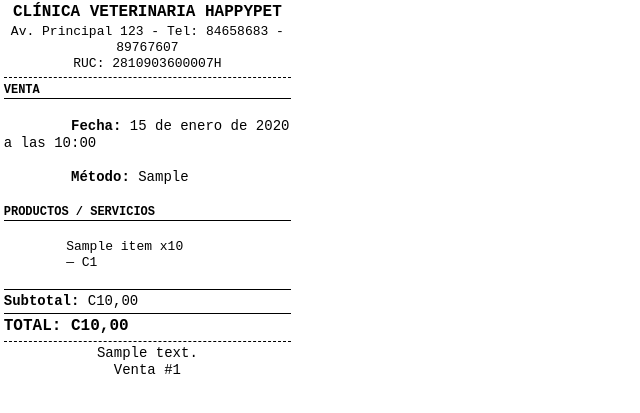
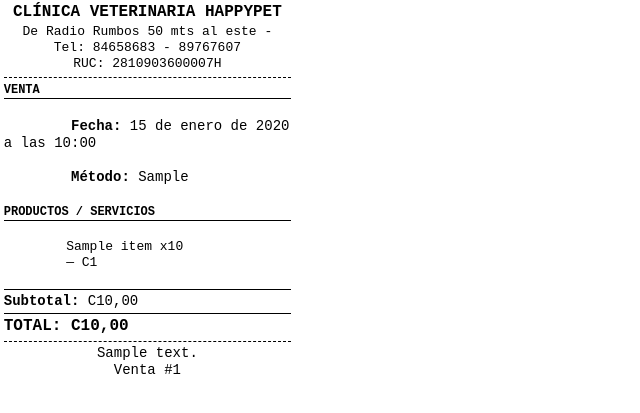
Before and after one commit to Antoduarte/happypet-inventory, a Django app: template backend/happypet/sales/templates/sales/ticket_print.html in a window 1280 px wide. Shown: the top 413 px of the page, without its empty margins (0-640 px from the left). Run offline with Django 5.2, Linux system fonts and the light colour scheme; tables that the repository leaves empty hold one stand-in row (values such as "Sample post"); the template is opened without the code that fills it: values that come from a table or form of the project are taken from there, most other values are stand-ins (such as "Sample title", 1, 10 or a date in 2020).

Commit message:
fix: add correct address

```diff
--- a/backend/happypet/sales/templates/sales/ticket_print.html
+++ b/backend/happypet/sales/templates/sales/ticket_print.html
@@ -78,7 +78,7 @@
     <div class="header">
       <h2>CLÍNICA VETERINARIA HAPPYPET</h2>
       <div class="clinic-info">
-        Av. Principal 123 - Tel: 84658683 - 89767607 <br />
+        De Radio Rumbos 50 mts al este - Tel: 84658683 - 89767607 <br />
         RUC: 2810903600007H
       </div>
     </div>
```
